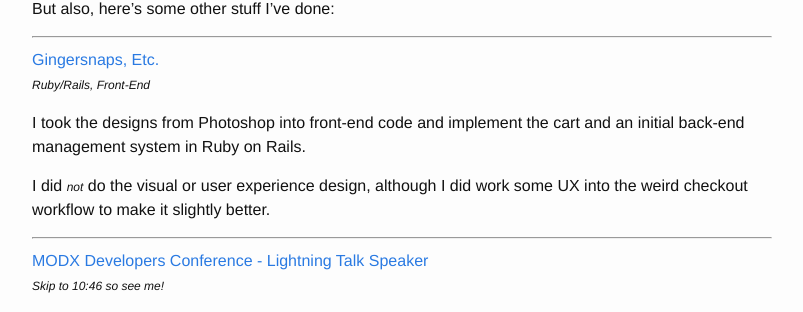
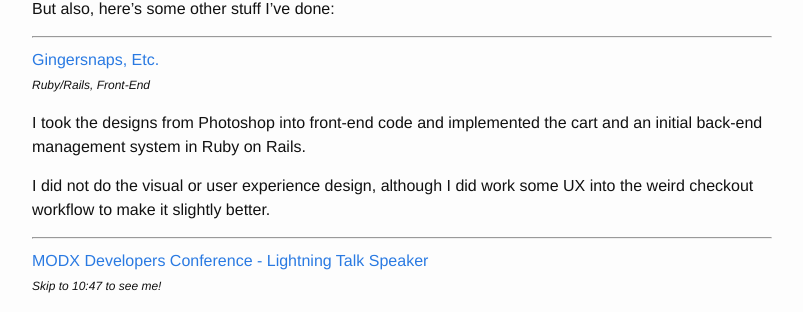
Before and after one commit to audioroger/audioroger.github.io, a Jekyll site: the page built from code.md, in a window 1280 px wide, cut to the strip 269-581 px from the top of the page. Shown: the whole strip, without its empty margins (238-1041 px from the left). Built offline with Jekyll 4.4.1, drawn with Linux system fonts in a browser that asks for light colours; some web fonts are replaced.

Commit message:
minor text changes.

```diff
--- a/code.md
+++ b/code.md
@@ -15,18 +15,18 @@ ___
 <a href="https://www.gingersnapsetc.org/" title="Gingersnaps, Etc." target="_blank">Gingersnaps, Etc.</a><br>
 *Ruby/Rails, Front-End*
 
-I took the designs from Photoshop into front-end code and implement the cart and an initial back-end management system in Ruby on Rails.
+I took the designs from Photoshop into front-end code and implemented the cart and an initial back-end management system in Ruby on Rails.
 
-I did *not* do the visual or user experience design, although I did work some UX into the weird checkout workflow to make it slightly better.
+I did not do the visual or user experience design, although I did work some UX into the weird checkout workflow to make it slightly better.
 
 ___
 
 <a href="https://video.modmore.com/modx-weekend-2014/" title="MODX Developers Conference" target="_blank">MODX Developers Conference - Lightning Talk Speaker</a><br>
-*Skip to 10:46 so see me!*
+*Skip to 10:47 to see me!*
 
 <div class="resiframe">
 
-  <iframe src="//player.vimeo.com/video/107901603" width="500" height="281" frameborder="0" webkitallowfullscreen mozallowfullscreen allowfullscreen></iframe>
+  <iframe src="//player.vimeo.com/video/107901603" frameborder="0" webkitallowfullscreen mozallowfullscreen allowfullscreen></iframe>
 
 </div>
 
```
